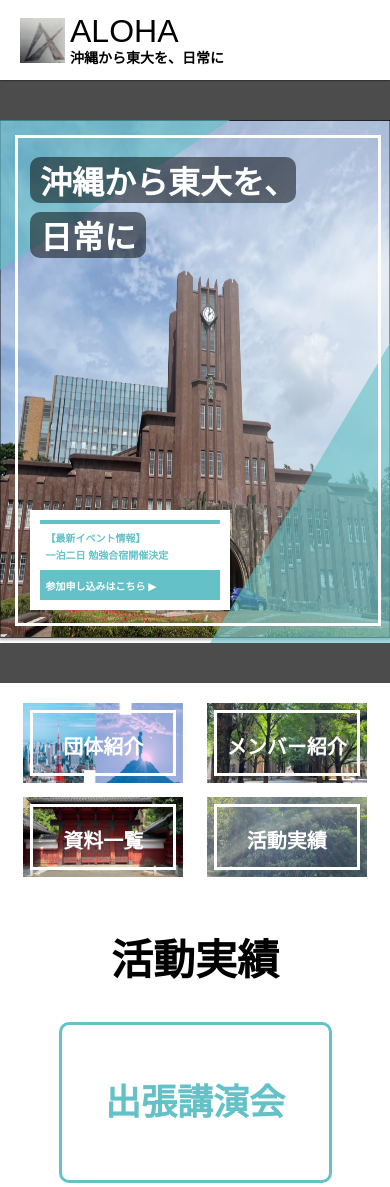
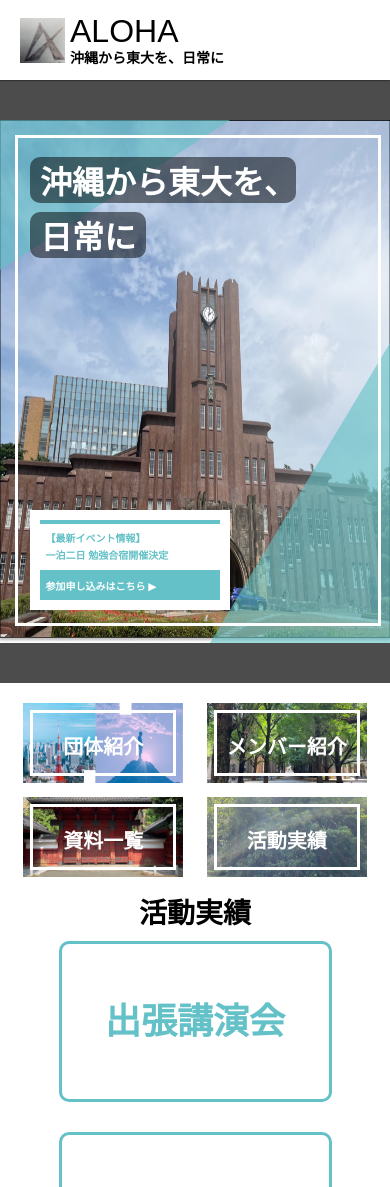
Before and after one commit to ReoYabiku/aloha-hp-next, a Next.js app: page / in a window 390 px wide. Shown: the top 1187 px of the page. Built offline with nearby package versions, Linux system fonts and the light colour scheme.

Commit message:
small title

```diff
--- a/app/(top)/Main.module.css
+++ b/app/(top)/Main.module.css
@@ -12,3 +12,10 @@
 	width: 70%;
 	margin: auto 15%;
 }
+
+@media screen and (max-width: 700px) {
+	.head {
+		margin: 0 0 10px;
+		font-size: 28px;
+	}
+}
```
